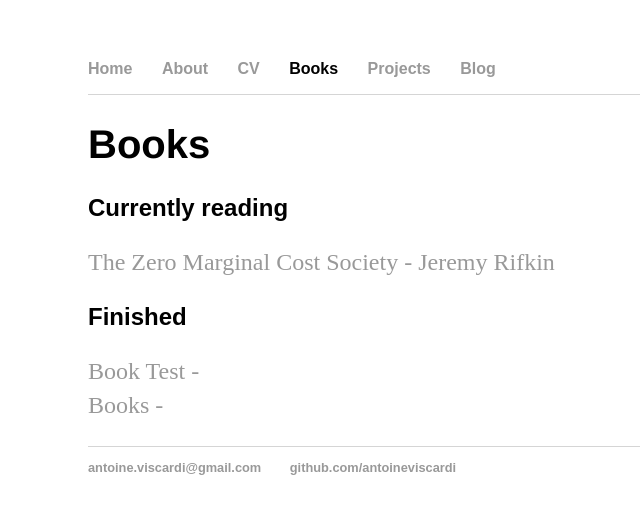
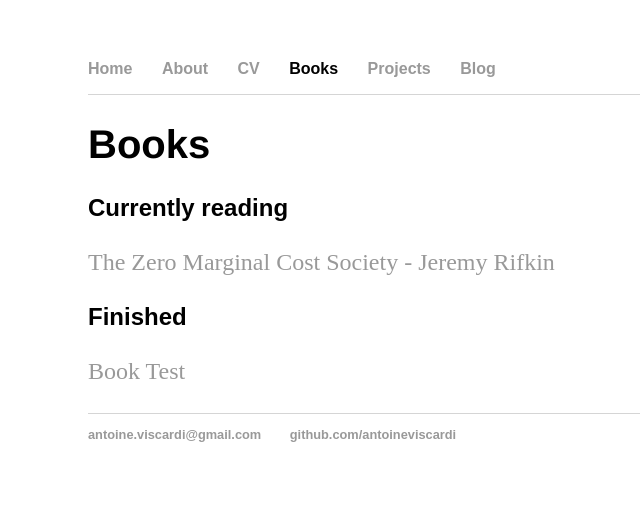
Before and after one commit to Madibam/antoineviscardi.github.io, a Jekyll site: the page built from books/index.html, in a window 1280 px wide. Shown: the top 514 px of the page, without its empty margins (104-744 px from the left). Built offline with Jekyll 4.4.1, drawn with Linux system fonts in a browser that asks for light colours.

Commit message:
fixed bug where books would try to display author even when not set

```diff
--- a/_config.yml
+++ b/_config.yml
@@ -1,5 +1,7 @@
 name: Antoine Viscardi
 markdown: kramdown
+
+collections_dir: collections
 
 collections:
 
--- a/_layouts/default.html
+++ b/_layouts/default.html
@@ -5,11 +5,6 @@
 	<head>
 		<title>{{ page.title }}</title>
 		<link rel="stylesheet" type="text/css" href="/css/main.css">
-
-		{{ if page.tags }}
-			<meta name="keywords" content="{{ page.tags }}">
-		{{ endif }}
-
 	</head>
 
 	<body>
--- a/_books/index.html
+++ b/books/index.html
@@ -17,7 +17,7 @@ title: Books
 	<h2>Finished</h2>
 	<ul class="posts">
 	{% for post in site.books %}
-		<li><a href="{{ post.url }}" title="{{ post.title }}">{{ post.title }} - {{ post.author }}</a></li>
+		<li><a href="{{ post.url }}" title="{{ post.title }}">{{ post.title }} {% if post.author %}- {{ post.author }}{% endif %}</a></li>
 	{% endfor %}
 	</ul>
 {% endif %}
```
Also changed, not shown: blogs/index.html (renamed from _blogs/index.html), collections/_blogs/2018-06-12-launching-my-site.md (renamed from _blogs/2018-06-12-launching-my-site.md), collections/_books/2018-06-13-bookTest.md (renamed from _books/2018-06-13-bookTest.md), collections/_books_current/2018-06-18-some-book-with-a-title.md (renamed from _books_current/2018-06-18-some-book-with-a-title.md), collections/_projects/2017-12-13-fpga-driven-vga-video-game.md (renamed from _projects/2017-12-13-fpga-driven-vga-video-game.md), collections/_projects_current/2018-06-13-project-test.md (renamed from _projects_current/2018-06-13-project-test.md), projects/index.html (renamed from _projects/index.html).
